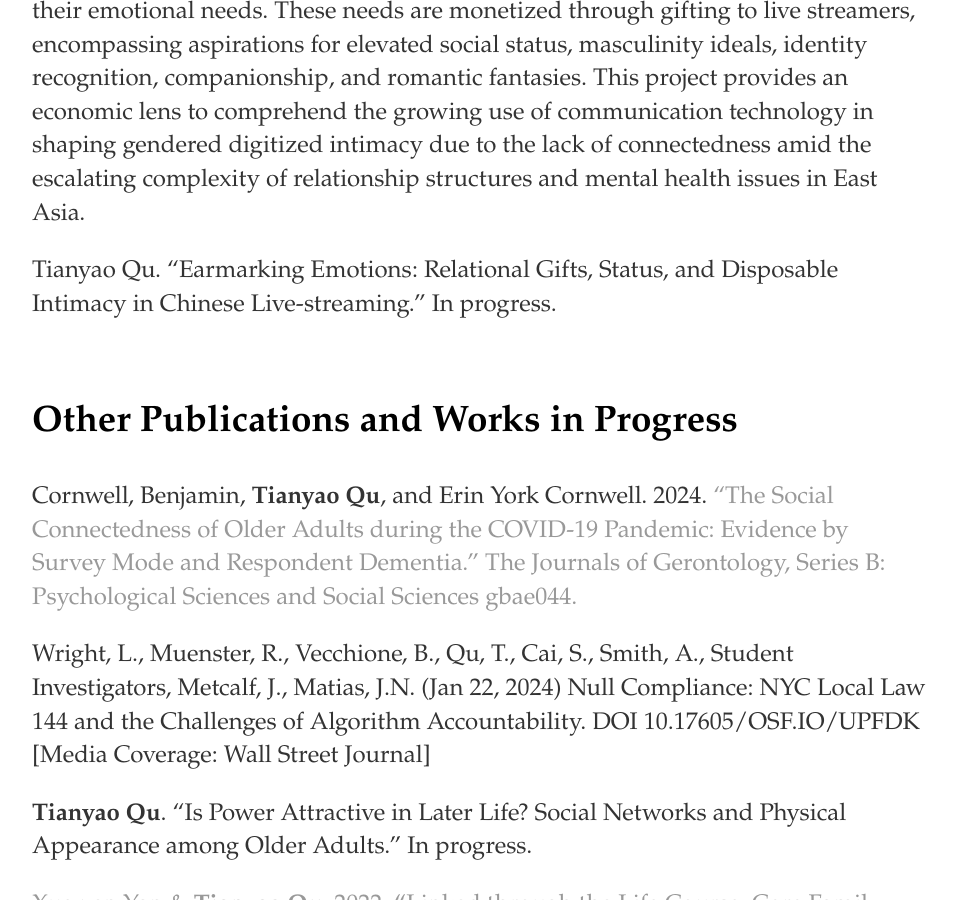
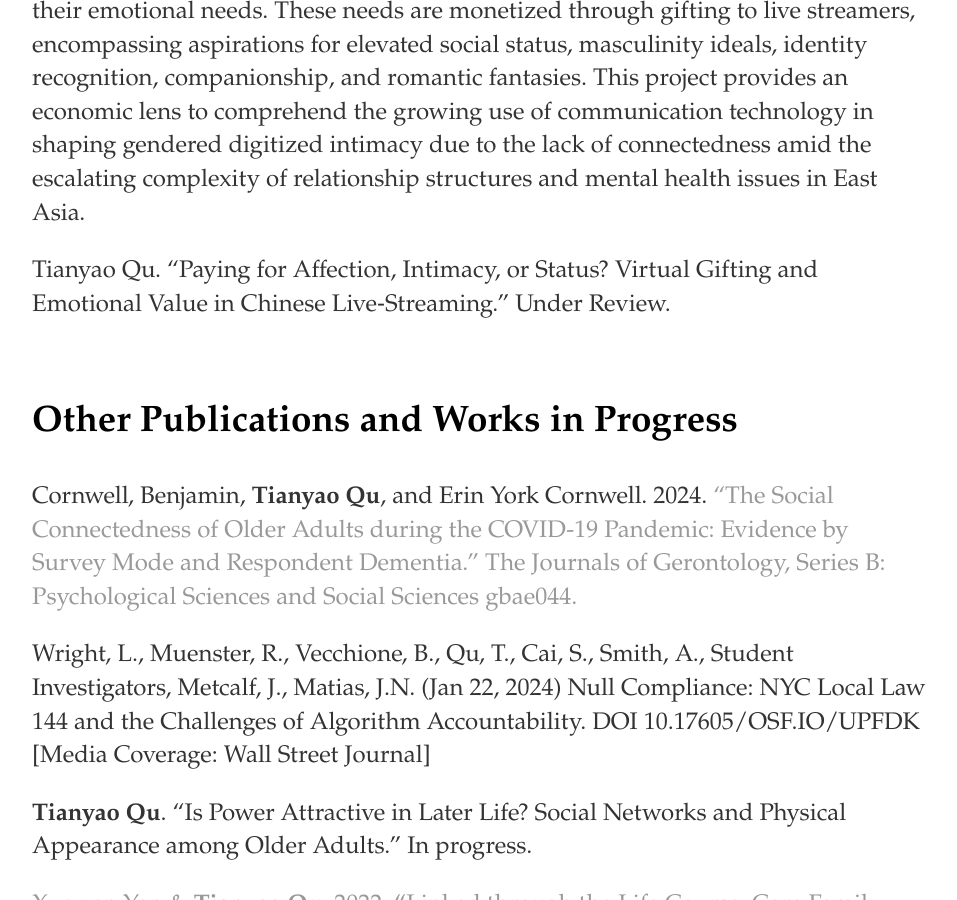
Before and after one commit to windyqu/windyqu.github.io, a Jekyll site: the page built from research/index.html, in a window 1280 px wide and 900 px high, scrolled down 3892 px. Shown: the whole window, without its empty margins (160-1117 px from the left). Built offline with Jekyll 4.4.1, drawn with Linux system fonts in a browser that asks for light colours.

Commit message:
Update index.html

```diff
--- a/research/index.html
+++ b/research/index.html
@@ -78,7 +78,7 @@ As an extension, a first-authored postdoctoral project uses sequence data from e
   Building on Zelizer’s seminal concept of relational earmarking, I proposed an “earmark of emotions” framework conceptualizing (male) patron’s virtual gifting to live streamers as a way of acquiring virtual intimacy. Using mixed methods, I argue that patrons’ gender positions, intertwined with other socioeconomic factors, shape their emotional needs. These needs are monetized through gifting to live streamers, encompassing aspirations for elevated social status, masculinity ideals, identity recognition, companionship, and romantic fantasies. This project provides an economic lens to comprehend the growing use of communication technology in shaping gendered digitized intimacy due to the lack of connectedness amid the escalating complexity of relationship structures and mental health issues in East Asia.
   </p>
   <p>
-  Tianyao Qu. “Earmarking Emotions: Relational Gifts, Status, and Disposable Intimacy in Chinese Live-streaming.” In progress.
+  Tianyao Qu. “Paying for Affection, Intimacy, or Status? Virtual Gifting and Emotional Value in Chinese Live‑Streaming.” Under Review.
 
   </p>
 
```
